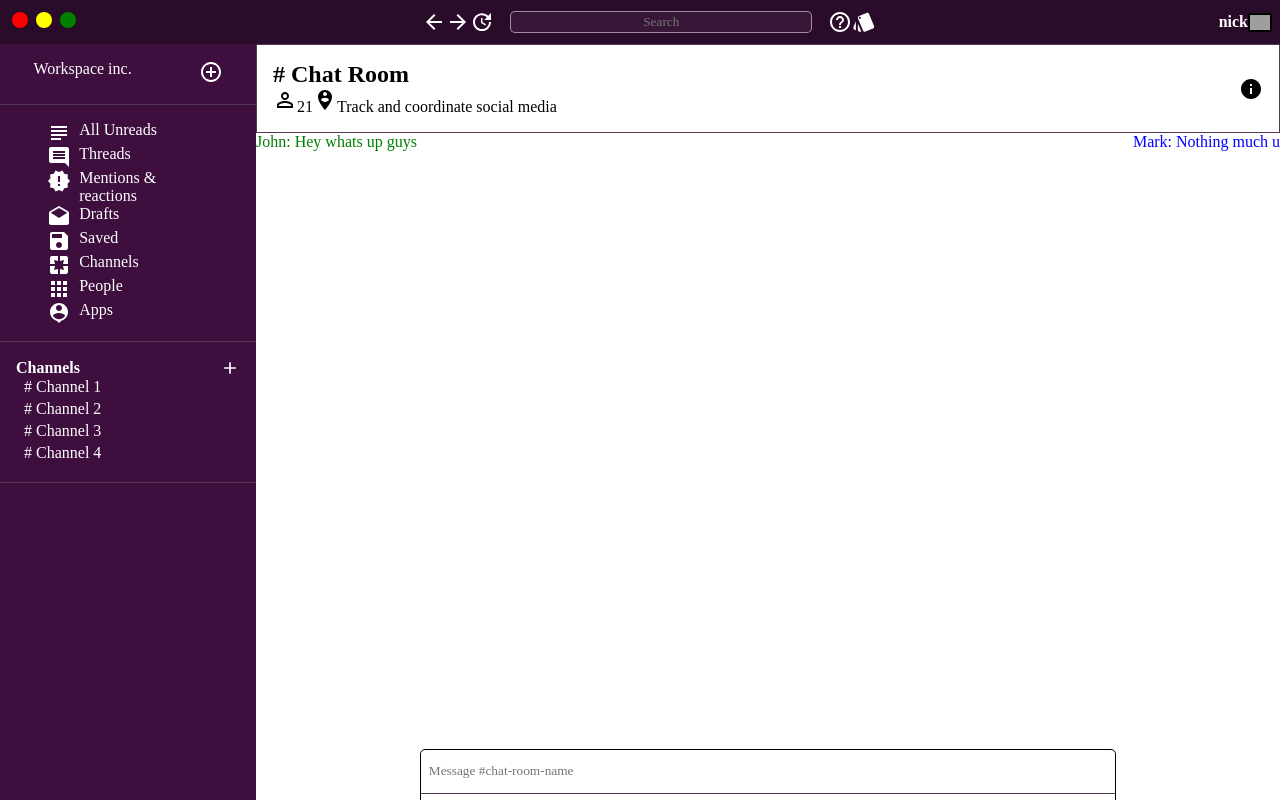
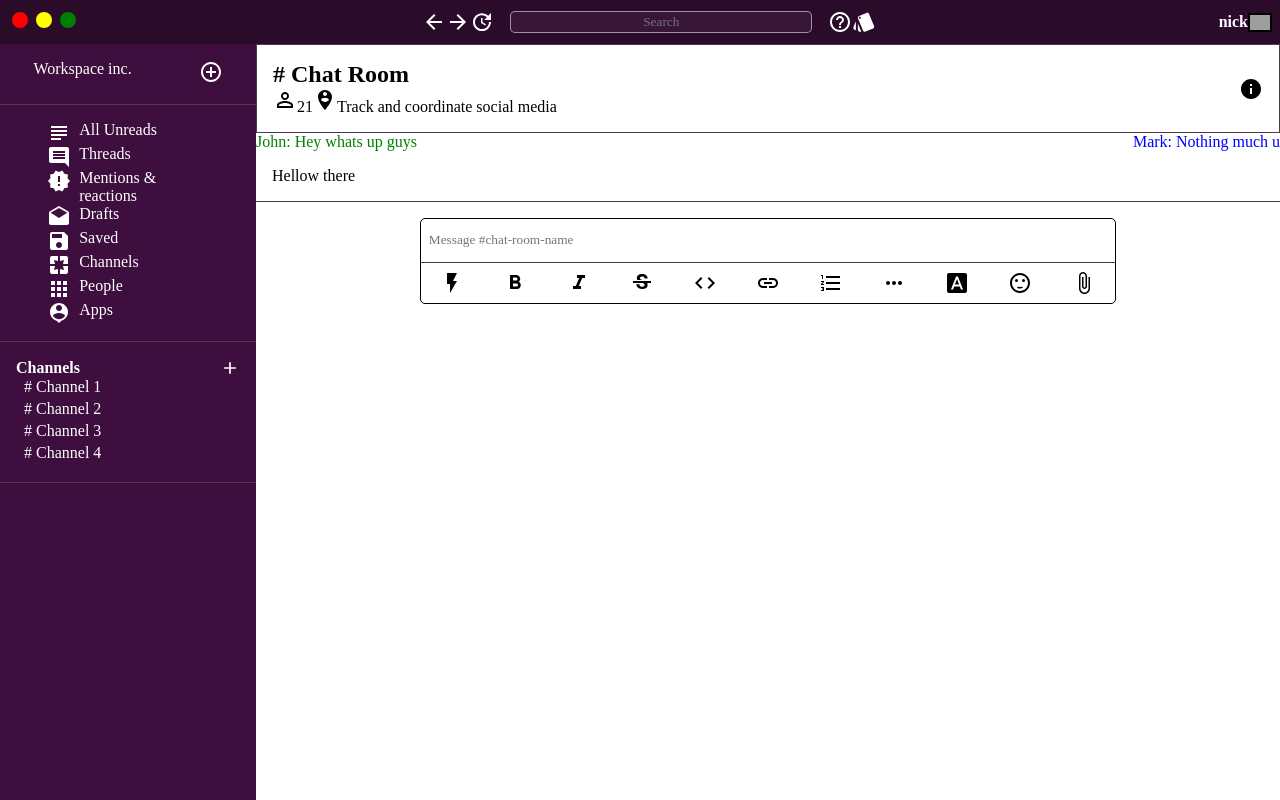
Before and after one commit to mikeg1440/slack-clone, a React (Create React App) app: page /chat in a window 1280 px wide. Built offline with nearby package versions, Linux system fonts and the light colour scheme; grey boxes are pictures that could not be loaded; a web font is replaced by a local one.

Commit message:
Add the message components to chatroom

```diff
--- a/src/components/Chatroom.js
+++ b/src/components/Chatroom.js
@@ -4,7 +4,8 @@ import PersonOutlineIcon from '@material-ui/icons/PersonOutline';
 import PersonPinCircleIcon from '@material-ui/icons/PersonPinCircle';
 import InfoIcon from '@material-ui/icons/Info';
 import { ReorderTwoTone } from '@material-ui/icons';
-import NewMessage from './NewMessage'
+import NewMessage from './NewMessage';
+import ChatMessage from './ChatMessage';
 
 export default function Chatroom() {
     return (
@@ -26,6 +27,7 @@ export default function Chatroom() {
             <ChatRoom>
                 <p style={{color: 'green', float: 'left'}}>John: Hey whats up guys</p>
                 <p style={{color: 'blue', float: 'right'}}>Mark: Nothing much u</p>
+                <ChatMessage />
             </ChatRoom>
 
             <NewMessage/>
@@ -64,5 +66,5 @@ const HeaderTitle = styled.p`
 `
 
 const ChatRoom = styled.div`
-    height: 75vh;
+    border-bottom: 1px solid #523753;
 `
```
